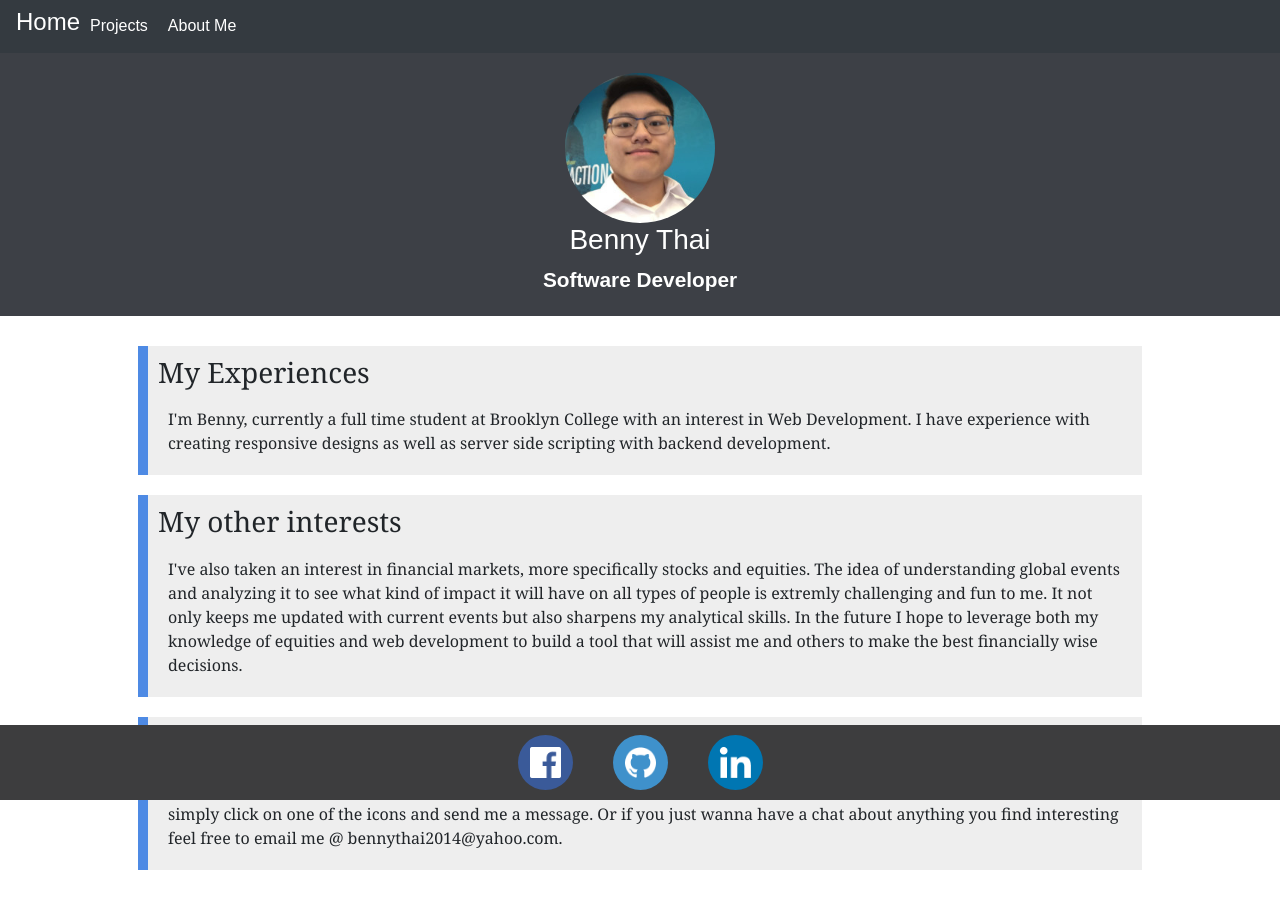
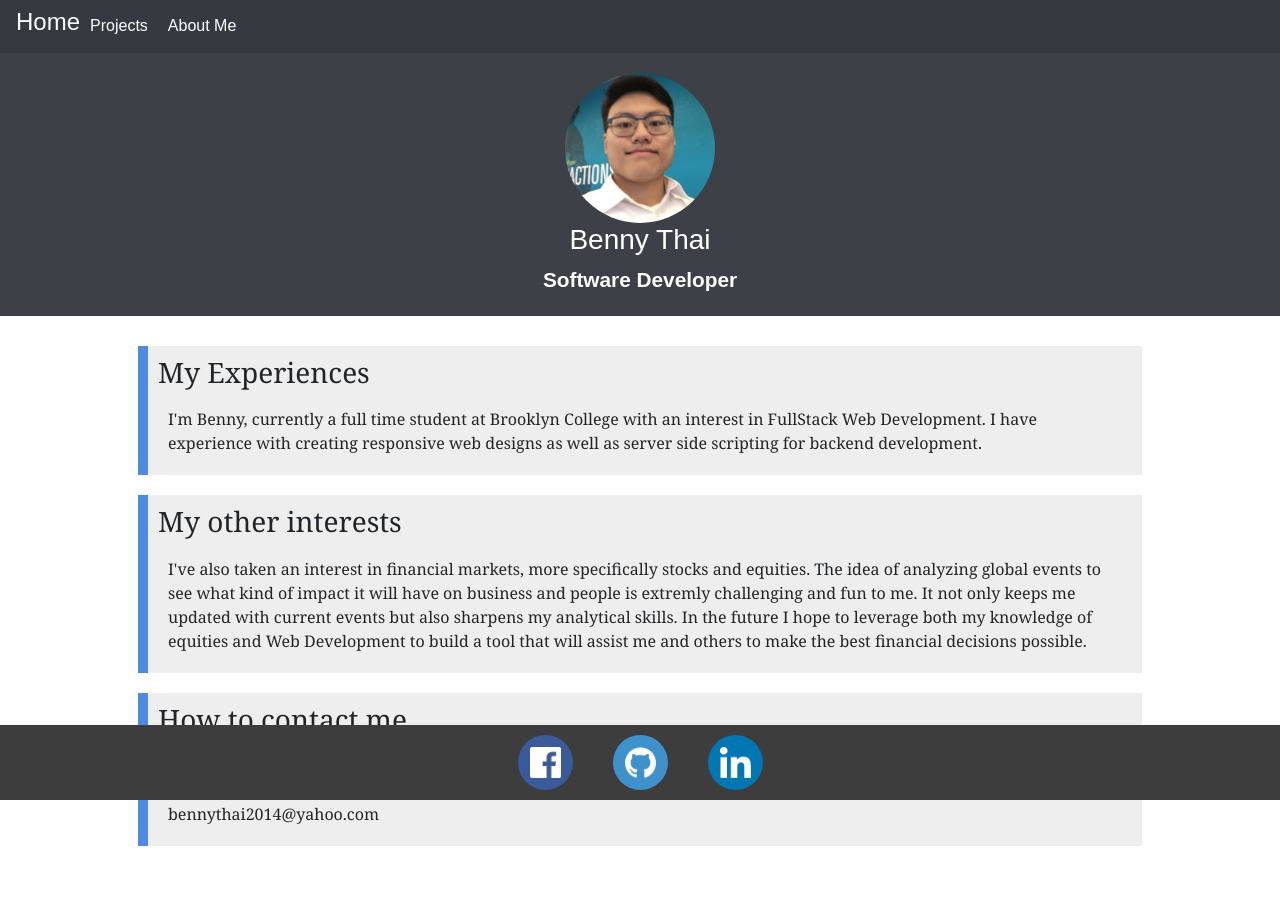
Before and after one commit to Deckins/Website, a React (Create React App) app: page /about in a window 1280 px wide. Shown: the top 908 px of the page. Built offline with nearby package versions, Linux system fonts and the light colour scheme.

Commit message:
about me edits

```diff
--- a/src/components/About/About.js
+++ b/src/components/About/About.js
@@ -18,8 +18,8 @@ class About extends Component {
                 <div className='body-text wrapper'>
                     <h3>My Experiences</h3>
                     <p className='body-text '>I'm Benny, currently a full time student at Brooklyn College with an interest
-                        in Web Development. I have experience with creating responsive designs as well as server side
-                        scripting with backend development.
+                        in FullStack Web Development. I have experience with creating responsive web designs as well as server side
+                        scripting for backend development.
 
                     </p>
                     </div>
@@ -38,22 +38,20 @@ class About extends Component {
                     <h3>My other interests</h3>
                     <p className='body-text'>
                         I've also taken an interest in financial markets, more specifically stocks and equities.
-                        The idea of understanding global events and analyzing it to see what kind of impact it will
-                        have on all types of people is extremly challenging and fun to me. It not only keeps me
+                        The idea of analyzing global events to see what kind of impact it will
+                        have on business and people is extremly challenging and fun to me. It not only keeps me
                         updated with current events but also sharpens my analytical skills. In the future I hope to leverage
-                        both my knowledge of equities and web development to build a tool that will assist me and others to make
-                        the best financially wise decisions.
+                        both my knowledge of equities and Web Development to build a tool that will assist me and others to make
+                        the best financial decisions possible.
                     </p>
                     </div>
 
                     <div className='body-text wrapper'>
                     <h3>How to contact me</h3>
                     <p className='body-text'>
-                        If you have any comments, questions or concerns feel free to contact me through any of my
-                        social media links below. Just simply click on one of the icons and send me a message. Or if you just
-                        wanna
-                        have a chat about anything you find interesting feel free to email me @ bennythai2014@yahoo.com.
-
+                        If you have any comments, questions or anything you find interesting feel free to contact me through any of my
+                        social media links below. Just simply click on one of the icons and send me a message.
+                        You can also contant me through email at bennythai2014@yahoo.com
                     </p>
                     </div>
                 </div>
--- a/src/components/Home/Home.js
+++ b/src/components/Home/Home.js
@@ -12,7 +12,7 @@ class Home extends Component {
         this.setState({clicked:true, choice:id})
     }
     render() {
-        let affiliation =  <h5>Welcome to my website!</h5>;
+        let affiliation =  <h3>Welcome to my website</h3>;
         if(this.state.clicked===true){
             if(this.state.choice === 'dog')
            affiliation = <div>Looks like you've chosen Dog</div>
--- a/src/components/Projects/Project.css
+++ b/src/components/Projects/Project.css
@@ -11,5 +11,5 @@ ul {
     text-align:center;
 }
 .divBody{
-    margin-bottom: 100px;
+    margin-bottom: 150px;
 }
```
